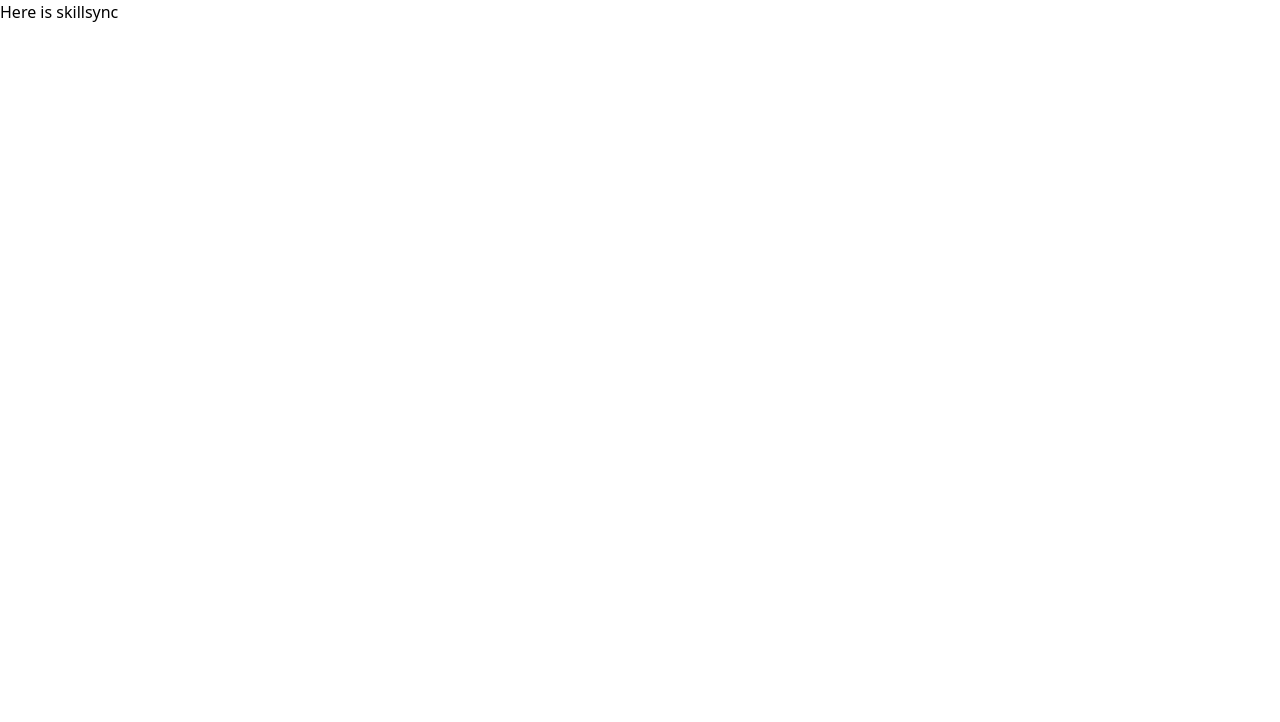
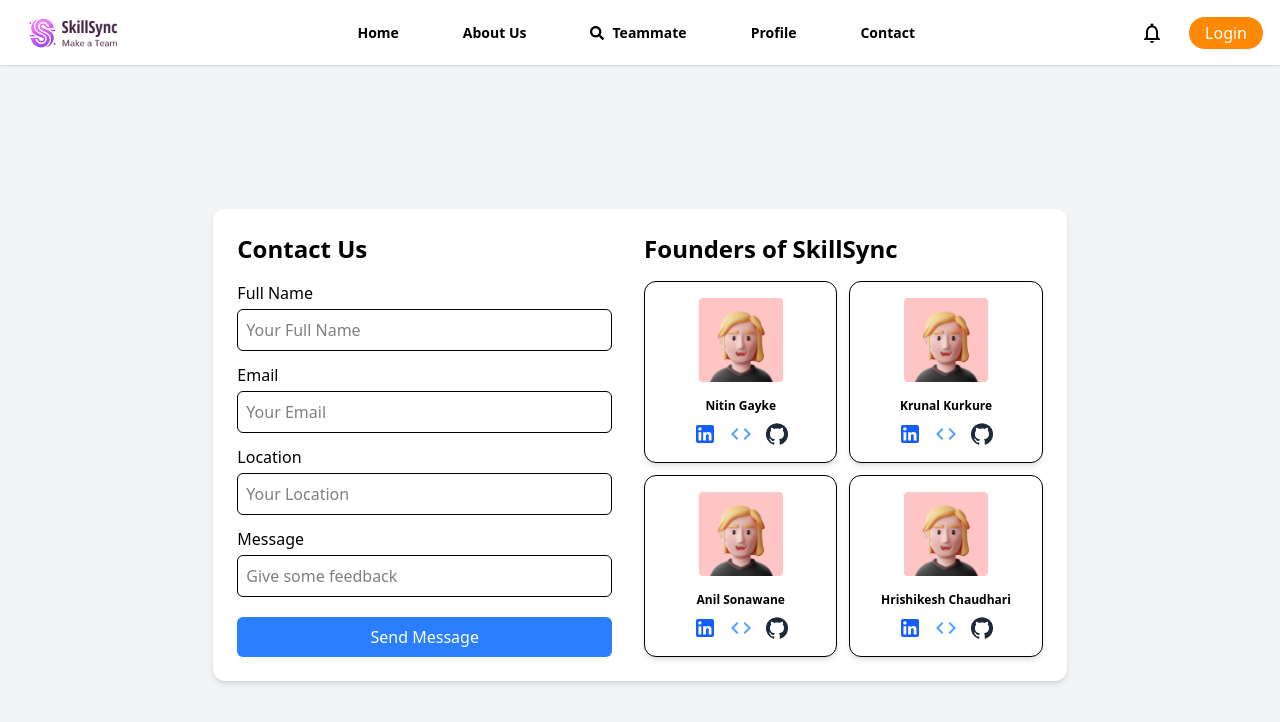
Before and after one commit to nitingayke/SkillSync, a React (Vite) app in the folder frontend/: page /contact in a window 1280 px wide. Shown: the top 722 px of the page. Built offline with nearby package versions, Linux system fonts and the light colour scheme.

Commit message:
Homescreen, about and contact page is done

```diff
--- a/frontend/src/App.jsx
+++ b/frontend/src/App.jsx
@@ -7,6 +7,7 @@ import HomeScreen from "./screens/HomeScreen";
 import LoginPage from "./pages/LoginPage";
 import RegisterPage from "./pages/RegisterPage";
 import About from "./screens/About";
+import Contact from "./screens/Contact";
 
 function App() {
 
@@ -14,8 +15,9 @@ function App() {
       <Routes>
 
         <Route path="/" element={<HomeScreen />} />
-        {/* here i add the about page route  */}
+        {/* here i add the about page route and contact*/}
         <Route path="/about" element={<About />} />
+        <Route path="/contact" element={<Contact />} />
         <Route path="/login" element={<LoginPage />} />
         <Route path="/register" element={<RegisterPage />} />
 
--- /dev/null
+++ b/frontend/src/components/Founders.jsx
@@ -0,0 +1,43 @@
+import React from 'react';
+import LinkedInIcon from '@mui/icons-material/LinkedIn';
+import CodeIcon from '@mui/icons-material/Code';
+import GitHubIcon from '@mui/icons-material/GitHub';
+
+import founder1 from '../assets/Image-1.png';
+import founder2 from '../assets/Image-1.png';
+import founder3 from '../assets/Image-1.png';
+import founder4 from '../assets/Image-1.png';
+
+const founders = [
+  { id: 1, img: founder1, name: 'Nitin Gayke' },
+  { id: 2, img: founder2, name: 'Krunal Kurkure' },
+  { id: 3, img: founder3, name: 'Anil Sonawane' },
+  { id: 4, img: founder4, name: 'Hrishikesh Chaudhari' },
+];
+
+const Founders = () => {
+  return (
+    <div className="mx-15 grid grid-cols-1 pb-10 sm:grid-cols-2 lg:grid-cols-4 gap-4 p-4">
+      {founders.map((founder) => (
+        <div
+          key={founder.id}
+          className="flex flex-col hover:bg-blue-50 duration-300 transition items-center  border justify-center w-full max-w-xs lg:max-w-sm h-58 lg:h-58 bg-white rounded-2xl shadow-lg p-4"
+        >
+          <img
+            src={founder.img}
+            alt={founder.name}
+            className="w-30 h-30 rounded-full object-cover mb-2"
+          />
+          <h6 className='my-2 font-semibold hover:border-blue-950 hover:bg-blue-200 px-2 rounded-full'>{founder.name}</h6>
+          <div className="flex mt-2 space-x-4">
+            <LinkedInIcon className="text-blue-600 cursor-pointer hover:-translate-y-1" />
+            <CodeIcon className="text-blue-400 cursor-pointer hover:-translate-y-1" />
+            <GitHubIcon className="text-gray-800 cursor-pointer hover:-translate-y-1" />
+          </div>
+        </div>
+      ))}
+    </div>
+  );
+};
+
+export default Founders;
--- a/frontend/src/screens/About.jsx
+++ b/frontend/src/screens/About.jsx
@@ -1,14 +1,36 @@
 import React from "react";
 import NavBar from "../components/NavBar";
 import banner from "../assets/aboutbanner.png";
+import anotherbanner from "../assets/aboutsmbanner.png";
+import Founders from "../components/Founders";
 
 const About = () => {
   return (
     <>
       <NavBar />
+      <div className="lg:hidden relative flex w-full mt-6 justify-center">
+        {/* Wrapper to center everything */}
+        <div className="relative w-full m-3 max-w-4xl rounded-lg overflow-hidden">
+          <img
+            src={anotherbanner}
+            alt="About Banner"
+            className="w-full h-full object-cover rounded-lg"
+          />
+          <div className="absolute  inset-0 -top-10 flex flex-col items-center justify-center text-white bg-opacity-50">
+            <h1 className="text-2xl text-center font-bold mb-2">About Us</h1>
+            <p className="text-xs text-center px-4">
+            We Developed A SkillSync Platform For
+            Finding Team Mate For Project Development.
+            </p>
+
+          </div>
+
+        </div>
+
+      </div>
 
       {/* Banner section with text overlay */}
-      <div className="relative w-full mt-10 flex justify-center">
+      <div className="relative hidden sm:flex  w-full mt-6 justify-center">
         {/* Wrapper to center everything */}
         <div className="relative w-full max-w-4xl rounded-lg overflow-hidden">
           <img
@@ -16,26 +38,31 @@ const About = () => {
             alt="About Banner"
             className="w-full h-full object-cover rounded-lg"
           />
-          <div className="absolute inset-0 -top-20 flex flex-col items-center justify-center text-white bg-opacity-50">
-            <h1 className="text-3xl font-bold mb-2">Welcome to SkillSync</h1>
+          <div className="absolute  inset-0 -top-20 flex flex-col items-center justify-center text-white bg-opacity-50">
+            <h1 className="text-3xl font-bold mb-2">About Us</h1>
             <p className="text-1xl text-center px-4">
-              Your go-to platform for upskilling and career growth.
+            We Developed A SkillSync Platform For <br />
+            Finding Team Mate For Project Development.
             </p>
             <button className="bg-white w-32 h-7 mt-6 text-xs sm:text-sm rounded-full text-black hover:bg-blue-600 hover:text-white transition">
-  Create Profile
-</button>
-
+              Create Profile
+            </button>
           </div>
         </div>
       </div>
 
       {/* Section below the banner */}
-      <div className="flex flex-row items-start justify-between gap-12 px-20">
-        <h2 className="text-lg font-semibold">Our Mission</h2>
-        <p className="text-sm max-w-lg">
-          Unity of our team came together as we are all developers focusing on solving real-world problems.
+      <div className="lg:justify-between lg:flex-row flex flex-col gap-6 px-20">
+      <button className="w-35 h-10 mt-0 sm:text-center items-center justify-center m-auto bg-blue-200 text-xs sm:text-sm rounded-full text-black hover:bg-blue-600 hover:text-white transition lg:hidden">
+              Create Profile
+      </button>
+        <h2 className="text-lg text-center font-semibold">Our Mission</h2>
+        <p className="lg:text-right text-center">
+          Unity of our team came together as we are all developers focusing <br /> on
+          solving real-world problems.
         </p>
       </div>
+      <Founders />
     </>
   );
 };
--- /dev/null
+++ b/frontend/src/screens/Contact.jsx
@@ -0,0 +1,92 @@
+import React from "react";
+import NavBar from "../components/NavBar";
+import LinkedInIcon from '@mui/icons-material/LinkedIn';
+import CodeIcon from '@mui/icons-material/Code';
+import GitHubIcon from '@mui/icons-material/GitHub';
+
+import founder1 from "../assets/Image-1.png";
+import founder2 from "../assets/Image-1.png";
+import founder3 from "../assets/Image-1.png";
+import founder4 from "../assets/Image-1.png";
+
+const founders = [
+  { id: 1, img: founder1, name: "Nitin Gayke" },
+  { id: 2, img: founder2, name: "Krunal Kurkure" },
+  { id: 3, img: founder3, name: "Anil Sonawane" },
+  { id: 4, img: founder4, name: "Hrishikesh Chaudhari" },
+];
+
+const Contact = () => {
+  return (
+    <>
+      <NavBar />
+      <div className="flex flex-col items-center justify-center min-h-screen bg-transparent lg:bg-gray-100 w-full">
+        <div className="flex flex-col lg:flex-row mb-10 w-full lg:w-2/3 lg:bg-white p-6 rounded-xl lg:shadow-md gap-10 lg:gap-2">
+          {/* Contact Us Section */}
+          <div className="w-full lg:w-1/2 lg:pr-6">
+            <h1 className="text-2xl font-bold mb-4">Contact Us</h1>
+            <div className="mb-3">
+              <label htmlFor="full-name" className="block text-md mb-1">Full Name</label>
+              <input
+                type="text"
+                id="full-name"
+                className="w-full p-2 border rounded-md"
+                placeholder="Your Full Name"
+              />
+            </div>
+            <div className="mb-3">
+              <label htmlFor="email" className="block text-md mb-1">Email</label>
+              <input
+                type="email"
+                id="email"
+                className="w-full p-2 border rounded-md"
+                placeholder="Your Email"
+              />
+            </div>
+            <div className="mb-3">
+              <label htmlFor="location" className="block text-md mb-1">Location</label>
+              <input
+                type="text"
+                id="location"
+                className="w-full p-2 border rounded-md"
+                placeholder="Your Location"
+              />
+            </div>
+            <div className="mb-3">
+              <label htmlFor="message" className="block text-md mb-1">Message</label>
+              <input
+                type="text"
+                id="message"
+                className="w-full p-2 border rounded-md"
+                placeholder="Give some feedback"
+              />
+            </div>
+            <button className="w-full bg-blue-500 text-white p-2 mt-2 rounded-md hover:bg-blue-600">
+              Send Message
+            </button>
+          </div>
+
+          {/* Founders Section */}
+          <div className="w-full lg:w-1/2">
+            <h1 className="text-2xl font-bold mb-4">Founders of SkillSync</h1>
+            <div className="grid grid-cols-1 lg:grid-cols-2 gap-3">
+              {founders.map((founder) => (
+                <div key={founder.id} className="bg-white p-4 rounded-xl shadow-md flex flex-col items-center hover:bg-blue-50 hover:border-blue-600 lg:border transition duration-300">
+                  <img src={founder.img} alt={founder.name} className="lg:w-21 lg:h-21 h-50 lg:rounded rounded-full object-cover mb-3" />
+                  <h6 className="lg:text-xs font-semibold mb-1 hover:bg-blue-200 px-3 py-1 rounded-full transition">{founder.name}</h6>
+                  <div className="flex space-x-3">
+                    <LinkedInIcon className="text-blue-600 cursor-pointer hover:scale-110 transition" />
+                    <CodeIcon className="text-blue-400 cursor-pointer hover:scale-110 transition" />
+                    <GitHubIcon className="text-gray-800 cursor-pointer hover:scale-110 transition" />
+                  </div>
+                </div>
+              ))}
+            </div>
+          </div>
+        </div>
+      </div>
+    </>
+  );
+};
+
+export default Contact;
--- a/frontend/src/screens/HomeScreen.jsx
+++ b/frontend/src/screens/HomeScreen.jsx
@@ -74,7 +74,7 @@ const HomeScreen = () => {
         </div>
 
         {/* mobile code  */}
-        <div className="relative lg:-top-10 border-1 dark:border-0 w-11/12 sm:w-2/3 p-2 gap-3 mx-auto flex flex-col bg-white justify-between items-center rounded-lg">
+        <div className="relative lg:-top-10 border-1 lg:hidden dark:border-0 w-11/12 sm:w-2/3 p-2 gap-3 mx-auto flex flex-col bg-white justify-between items-center rounded-lg">
   {/* Column layout for all images */}
   <div className="flex flex-col w-full  gap-4">
     <h2 className="justify-center items-center flex pt-5">Team Unity</h2>
```
Also changed, not shown: frontend/src/assets/aboutsmbanner.png (added).
